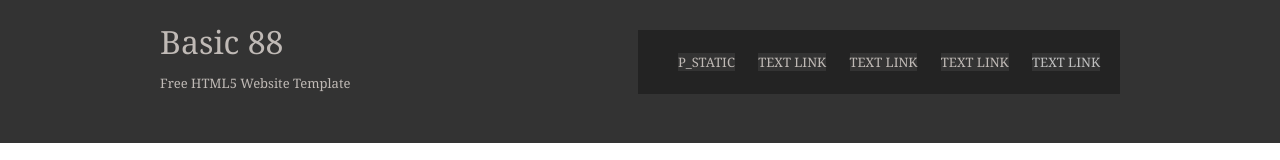
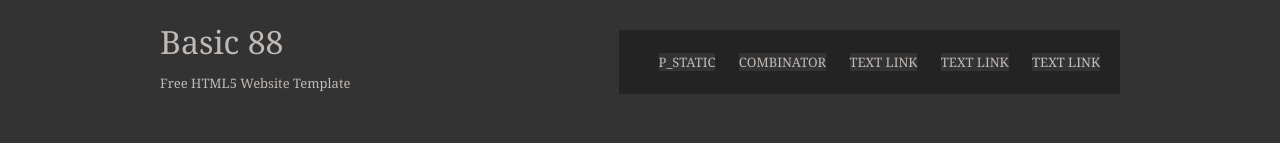
Before and after one commit to saiabhilashd/basic88, a plain HTML site: page index.html in a window 1280 px wide. Shown: the top 160 px of the page. Drawn offline with Linux system fonts and the light colour scheme.

Commit message:
Update index.html

```diff
--- a/index.html
+++ b/index.html
@@ -21,7 +21,7 @@
             <nav>
                 <ul>
                   <li><a href="position_static.html">p_static</a></li>
-                  <li><a href="#">Text Link</a></li>
+                  <li><a href="combinator.html">combinator</a></li>
                   <li><a href="#">Text Link</a></li>
                   <li><a href="#">Text Link</a></li>
                   <li class="last"><a href="#">Text Link</a></li>
```
